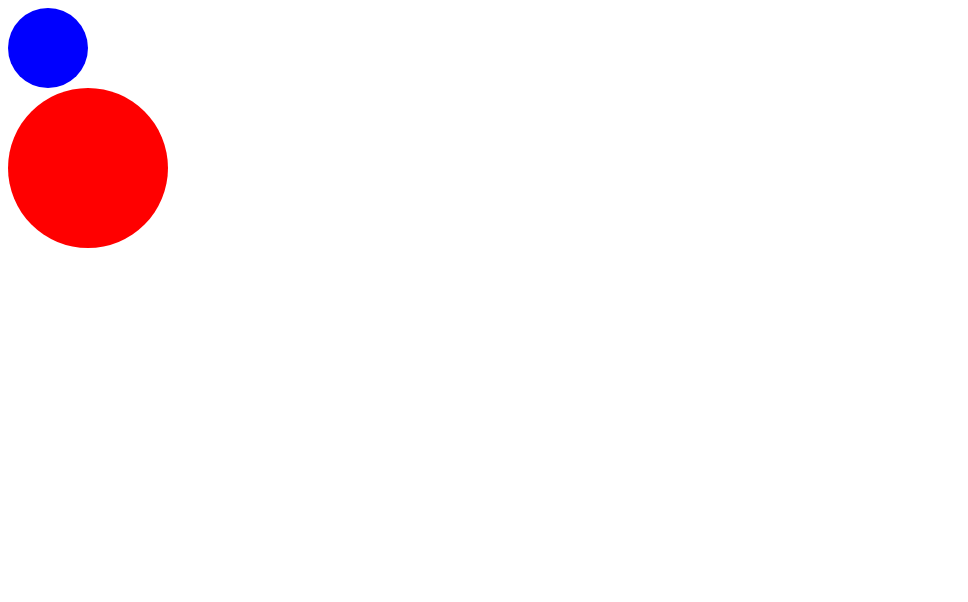
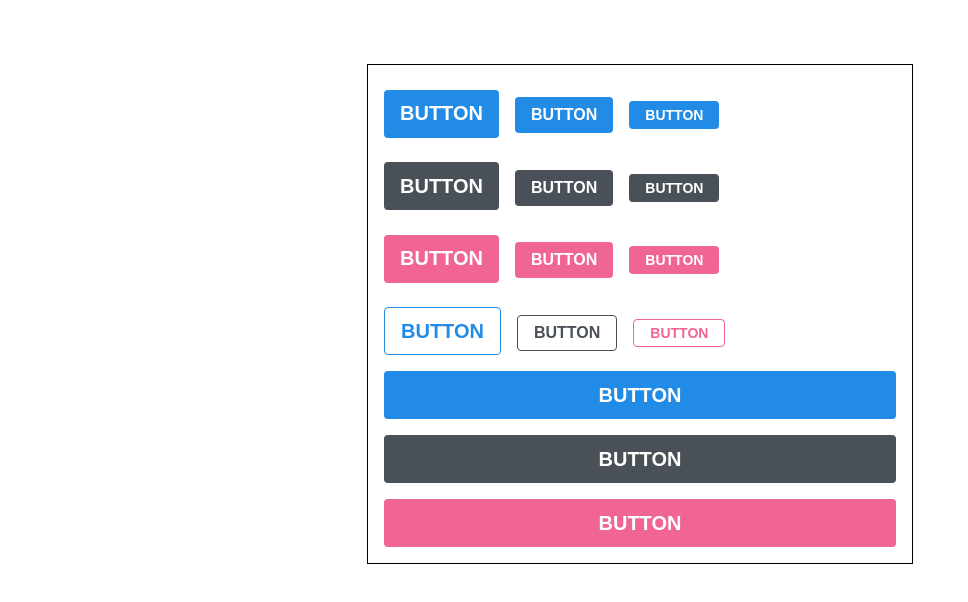
Before and after one commit to yunbiyomi/begin-react, a React (Create React App) app: page / in a window 1280 px wide. Shown: the top 602 px of the page, without its empty margins (0-968 px from the left). Built offline with nearby package versions, Linux system fonts and the light colour scheme.

Commit message:
styled-components button

```diff
--- a/package.json
+++ b/package.json
@@ -7,6 +7,7 @@
     "@testing-library/react": "^13.4.0",
     "@testing-library/user-event": "^13.5.0",
     "eslint-plugin-jsx-a11y": "^6.7.1",
+    "polished": "^4.2.2",
     "react": "^18.2.0",
     "react-dom": "^18.2.0",
     "react-scripts": "5.0.1",
--- a/src/App.js
+++ b/src/App.js
@@ -1,33 +1,77 @@
-import React, {useRef} from "react";
-import styled, {css} from 'styled-components';
+import React from "react";
+import styled, {ThemeProvider} from 'styled-components';
+import Button from './components/Button';
 // import Hello from "./Hello";
 // import Wrapper from './Wrapper';
 // import Counter from './Counter';
 // import InputSample from "./InputSample";
-import UserList from "./UserList";
+// import UserList from "./UserList";
 
-const Circle = styled.div`
-  width: 5rem;
-  height: 5rem;
-  background-color: ${props => props.color || 'black'};
-  border-radius: 50%;
+const AppBlock = styled.div`
+  width: 512px;
+  margin: 0 auto;
+  margin-top: 4rem;
+  border: 1px solid black;
+  padding: 1rem;
 `;
 
-const LargeCircle = styled(Circle)`
-  ${props =>
-    props.huge &&
-    css`
-      width: 10rem;
-      height: 10rem;
-  `}
+const ButtonGroup = styled.div`
+  & + & {
+    margin-top: 1rem;
+  }
 `;
 
 function App() {
   return (
-    <div>
-      <Circle color="blue"></Circle>
-      <LargeCircle color="red" huge></LargeCircle>
-    </div>
+    <ThemeProvider
+      theme={{
+        palette: {
+          blue: '#228be6',
+          gray: '#495057',
+          pink: '#f06595'
+        }
+      }}
+    >
+
+      <AppBlock>
+        <ButtonGroup>
+          <Button size="large">BUTTON</Button>
+          <Button>BUTTON</Button>
+          <Button size="small">BUTTON</Button>
+        </ButtonGroup>
+
+        <ButtonGroup>
+          <Button color="gray" size="large">BUTTON</Button>
+          <Button color="gray">BUTTON</Button>
+          <Button color="gray" size="small">BUTTON</Button>
+        </ButtonGroup>
+
+        <ButtonGroup>
+          <Button color="pink" size="large">BUTTON</Button>
+          <Button color="pink">BUTTON</Button>
+          <Button color="pink" size="small">BUTTON</Button>
+        </ButtonGroup>
+
+        <ButtonGroup>
+          <Button size="large" outline>BUTTON</Button>
+          <Button color="gray" outline>BUTTON</Button>
+          <Button color="pink" size="small" outline>BUTTON</Button>
+        </ButtonGroup>
+
+        <ButtonGroup>
+          <Button size="large" fullWidth>
+            BUTTON
+          </Button>
+          <Button size="large" color="gray" fullWidth>
+            BUTTON
+          </Button>
+          <Button size="large" color="pink" fullWidth>
+            BUTTON
+          </Button>
+        </ButtonGroup>
+      </AppBlock>
+
+    </ThemeProvider>
   )
 }
 
--- /dev/null
+++ b/src/components/Button.js
@@ -0,0 +1,113 @@
+import React from 'react';
+import styled, {css} from 'styled-components';
+import {darken, lighten} from 'polished';
+
+const colorStyles = css`
+  ${({ theme, color }) => {
+    const selected = theme.palette[color];
+    return css`
+      background: ${selected};
+      &:hover {
+        background: ${lighten(0.1, selected)};
+      }
+      &:active {
+        background: ${darken(0.1, selected)};
+      }
+        ${props =>
+          props.outline &&
+          css`
+            color: ${selected};
+            background: none;
+            border: 1px solid ${selected};
+            &:hover {
+              background: ${selected};
+              color: white;
+            }
+        `}
+    `;
+  }}
+`;
+
+const sizes = {
+  large: {
+    height: '3rem',
+    fontSize: '1.25rem'
+  },
+  medium: {
+    height: '2.25rem',
+    fontSize: '1rem'
+  },
+  small: {
+    height: '1.75rem',
+    fontSize: '0.875rem'
+  }
+};
+
+const sizeStyles = css`
+  ${({ size }) => css`
+    height: ${sizes[size].height};
+    font-size: ${sizes[size].fontSize};
+  `}
+`;
+
+const fullWidthStyle = css`
+  ${props =>
+    props.fullWidth &&
+    css`
+      width: 100%;
+      justify-content: center;
+      & + & {
+        margin-left: 0;
+        margin-top: 1rem;
+      }
+    `}
+`;
+const StyledButton = styled.button`
+  /* 공통 스타일 */
+  display: inline-flex;
+  align-items: center; /* 가로 - 중앙으로 */
+  justify-content: flex-start; /* 세로 - 상단으로 */
+  outline: none;
+  border: none;
+  border-radius: 4px;
+  color: white;
+  font-weight: bold;
+  cursor: pointer;
+  padding-left: 1rem;
+  padding-right: 1rem;
+  margin-right: 1rem;
+
+  /* 크기 */
+  ${sizeStyles}
+
+  /* 색상 */
+  ${colorStyles}
+
+  /* 기타 */
+  & + & {
+    margin-left: 1rem;
+  }
+
+  ${fullWidthStyle}
+`;
+
+function Button({ children, color, size, outline, fullWidth, ...rest }) {
+  return (
+    <StyledButton
+      color={color}
+      size={size}
+      outline={outline}
+      fullWidth={fullWidth}
+      {...rest}
+    >
+      {children}
+    </StyledButton>
+  );
+}
+
+Button.defaultProps = {
+  color: 'blue',
+  size: 'medium'
+};
+
+export default Button;
```
Also changed, not shown: 1 other file (tests, documents, lock files or other folders).
